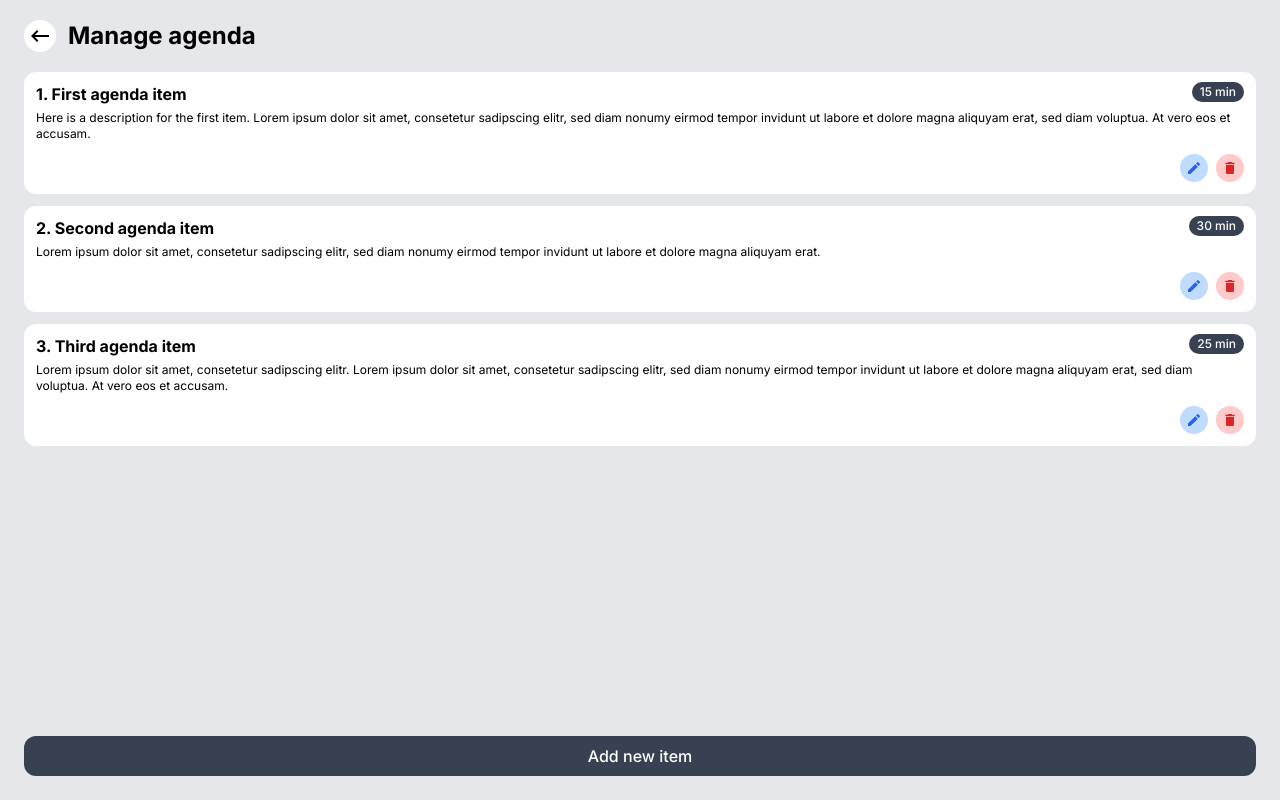
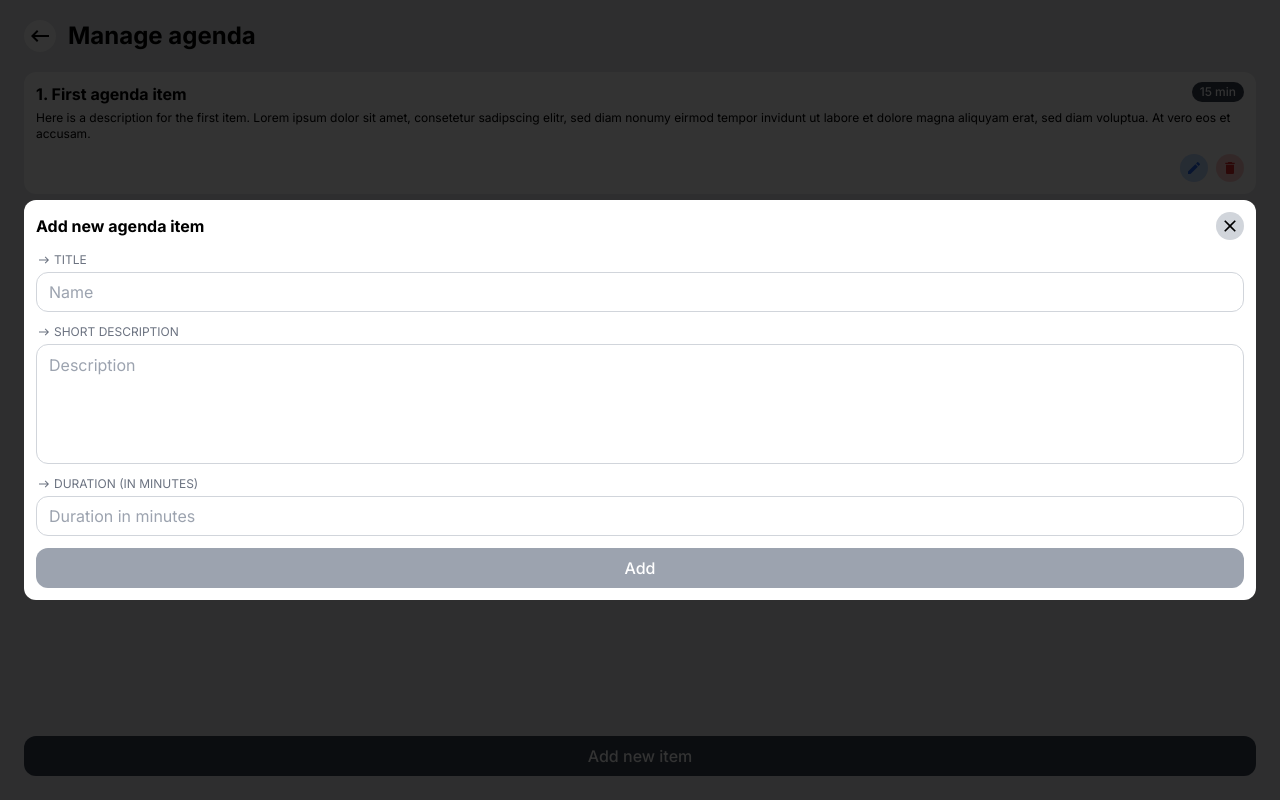
Before and after one commit to schmidt-timo/Meeting-Support-App, a Next.js app: page /meeting/manageAgenda in a window 1280 px wide. Built offline with nearby package versions, Linux system fonts and the light colour scheme.

Commit message:
View/Modal for Agenda

```diff
--- a/pages/meeting/createMeeting.tsx
+++ b/pages/meeting/createMeeting.tsx
@@ -84,7 +84,7 @@ const CreateMeeting: NextPage = () => {
           </LabelInputWrapper>
           <LabelInputWrapper>
             <Label>Short description</Label>
-            <Textarea text="Meeting description" />
+            <Textarea placeholder="Meeting description" />
           </LabelInputWrapper>
           <Button onClick={() => router.push("/meeting/manageAgenda")}>
             Manage agenda
--- a/pages/meeting/manageAgenda.tsx
+++ b/pages/meeting/manageAgenda.tsx
@@ -1,13 +1,36 @@
 import type { NextPage } from "next";
+import { useState } from "react";
+import { useForm, SubmitHandler } from "react-hook-form";
 import Button from "../../components/formElements/Button";
+import Input from "../../components/formElements/Input";
+import Label from "../../components/formElements/Label";
+import LabelInputWrapper from "../../components/formElements/LabelInputWrapper";
+import Textarea from "../../components/formElements/Textarea";
 import MeetingAgendaItem from "../../components/MeetingAgendaItem/MeetingAgendaItem";
+import Modal from "../../components/Modal/Modal";
 import SubviewBuilder from "../../components/SubviewBuilder/SubviewBuilder";
 import { exampleAgendaItems } from "../../utils/exampleData";
 
 const agendaItems = exampleAgendaItems;
 
+type Inputs = {
+  agendaItemTitle: string;
+  agendaItemDescription: string;
+  agendaItemDuration: number;
+};
+
 const ManageAgenda: NextPage = () => {
+  const [showModal, setShowModal] = useState<Boolean>(true);
+
+  const {
+    register,
+    handleSubmit,
+    formState: { errors },
+  } = useForm<Inputs>();
+  const onSubmit: SubmitHandler<Inputs> = (data) => console.log(data);
+
   return (
+    <>
       <SubviewBuilder
         title="Manage agenda"
         backButtonPath="/meeting/createMeeting"
@@ -24,11 +47,39 @@ const ManageAgenda: NextPage = () => {
           ))}
         </div>
         <div>
-        <Button highlighted onClick={() => {}}>
+          <Button highlighted onClick={() => setShowModal(true)}>
             Add new item
           </Button>
         </div>
       </SubviewBuilder>
+      {showModal && (
+        <Modal title="Add new agenda item" onClose={() => setShowModal(false)}>
+          <form onSubmit={handleSubmit(onSubmit)}>
+            <div className="space-y-3">
+              <LabelInputWrapper>
+                <Label>Title</Label>
+                <Input placeholder="Name" {...register("agendaItemTitle")} />
+              </LabelInputWrapper>
+              <LabelInputWrapper>
+                <Label>Short description</Label>
+                <Textarea
+                  placeholder="Description"
+                  {...register("agendaItemDescription")}
+                />
+              </LabelInputWrapper>
+              <LabelInputWrapper>
+                <Label>Duration (in minutes)</Label>
+                <Input
+                  placeholder="Duration in minutes"
+                  {...register("agendaItemDuration")}
+                />
+              </LabelInputWrapper>
+              <Button onClick={() => {}}>Add</Button>
+            </div>
+          </form>
+        </Modal>
+      )}
+    </>
   );
 };
 
```
Lines whose indentation alone changed are shown as unchanged.
